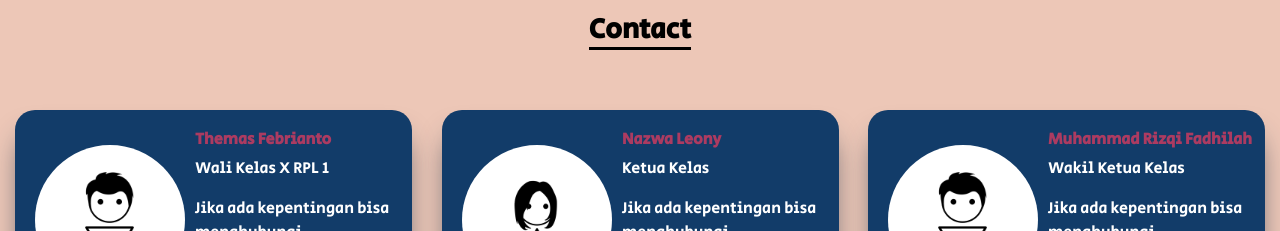
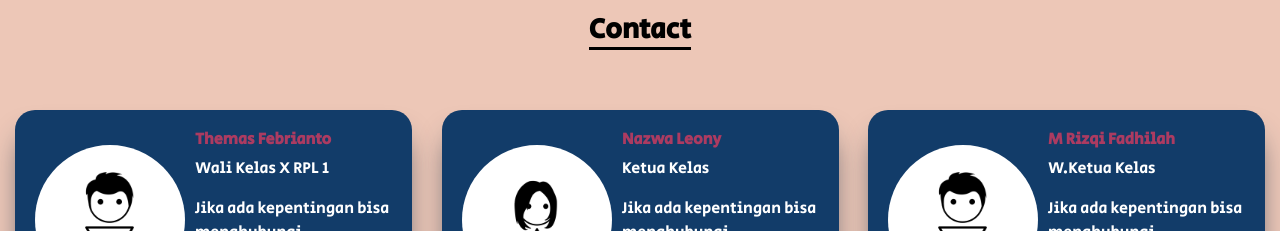
Before and after one commit to HalfaChink/Portfolio-old, a website: page homepage.html in a window 1280 px wide. Shown: the part 1620-1851 px from the top of the page. Drawn offline with nearby package versions, Linux system fonts and the light colour scheme.

Commit message:
Update homepage.html

```diff
--- a/homepage.html
+++ b/homepage.html
@@ -146,8 +146,8 @@
                     <div class="content-recoment" data-aos="flip-up">
                         <img src="img/personmale.jpg" alt="">
                         <div class="content-text">
-                            <h6>Muhammad Rizqi Fadhilah</h6>
-                            <p>Wakil Ketua Kelas</p>
+                            <h6>M Rizqi Fadhilah</h6>
+                            <p>W.Ketua Kelas</p>
                             <p>Jika ada kepentingan bisa menghubungi</p>
                             <a href="https://wa.me/6287848262093"><button type="button"
                                     class="glow-on-hover">Message</button></a>
```
